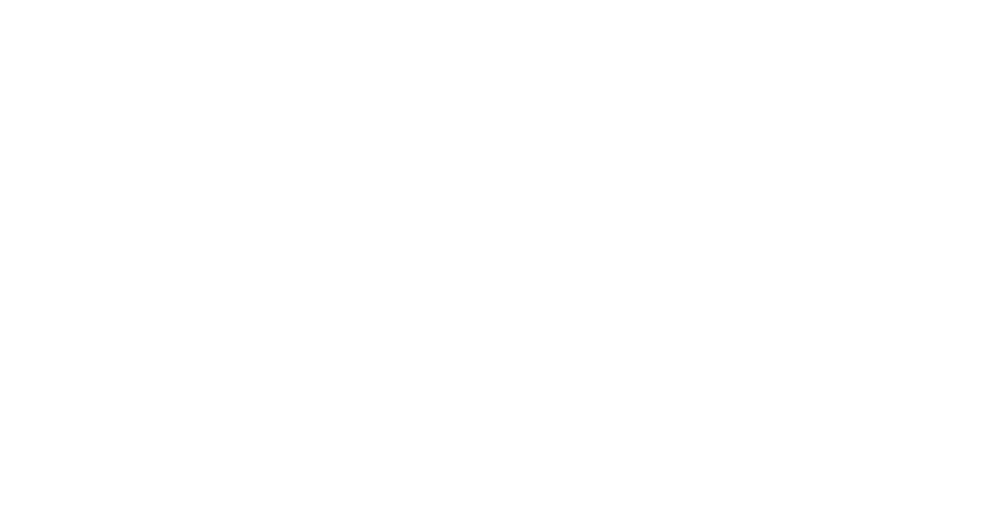
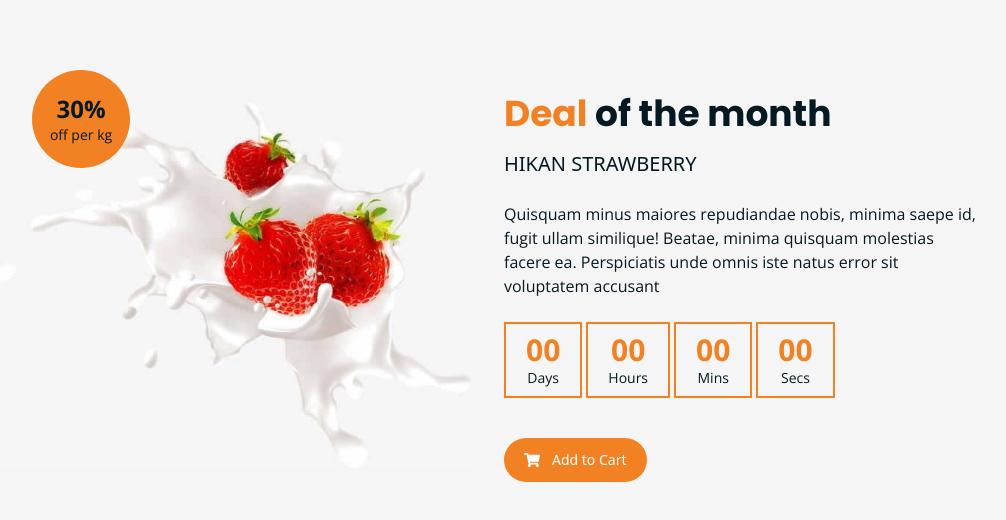
Before and after one commit to maden1738/fruitkha, a React (Vite) app in the folder client/: page / in a window 1280 px wide. Shown: the part 1551-2071 px from the top of the page, without its empty margins (152-1158 px from the left). Before the commit the page ends 1525 px from the top, so only its background shows below. Built offline with nearby package versions, Linux system fonts and the light colour scheme; no server answers.

Commit message:
deal section

```diff
--- a/client/src/pages/Home.tsx
+++ b/client/src/pages/Home.tsx
@@ -2,13 +2,19 @@
 
 import Hero from "../components/home/Hero";
 import Products from "../components/home/Products";
-import { FaShippingFast, FaPhoneVolume, FaSync } from "react-icons/fa";
+import {
+  FaShippingFast,
+  FaPhoneVolume,
+  FaSync,
+  FaShoppingCart,
+} from "react-icons/fa";
+import hero1 from "../assets/a.jpg";
 
 export default function Home() {
   return (
     <>
       <Hero />
-      <section className="bg-background wrapper flex justify-between py-24">
+      <section className="wrapper flex justify-between bg-background py-24">
         <div className="flex gap-4">
           <div className="flex h-[60px] w-[60px] items-center justify-center rounded-[50%] border-2 border-dotted border-accent">
             <FaShippingFast className="text-3xl text-accent" />
@@ -50,6 +56,50 @@
         </div>
       </section>
       <Products />
+      <section className=" wrapper grid grid-cols-2 bg-background py-24">
+        <div className="relative px-4 pt-8">
+          <img src={hero1} alt="" className="max-w-full" />
+          <div className="absolute left-14 top-0 flex  aspect-square h-[98px]  flex-col justify-center rounded-[50%] bg-accent text-center font-open text-secondary">
+            <p className="text-2xl font-bold">30%</p>
+            <p className="text-sm">off per kg</p>
+          </div>
+        </div>
+        <div className="px-4 pt-6 text-secondary">
+          <h3 className=" font-poppins text-4xl font-bold">
+            <span className="text-accent">Deal</span> of the month
+          </h3>
+          <h4 className="mt-4 text-xl font-light uppercase">
+            hikan strawberry
+          </h4>
+          <p className="my-6 font-open">
+            Quisquam minus maiores repudiandae nobis, minima saepe id, fugit
+            ullam similique! Beatae, minima quisquam molestias facere ea.
+            Perspiciatis unde omnis iste natus error sit voluptatem accusant
+          </p>
+          <div className="flex gap-1 font-open">
+            <div className=" border-2 border-accent px-5 py-2  text-center">
+              <p className="text-3xl font-bold text-accent ">00</p>
+              <p className="text-sm">Days</p>
+            </div>
+            <div className=" border-2 border-accent px-5 py-2  text-center">
+              <p className="text-3xl font-bold text-accent ">00</p>
+              <p className="text-sm">Hours</p>
+            </div>
+            <div className=" border-2 border-accent px-5 py-2  text-center">
+              <p className="text-3xl font-bold text-accent ">00</p>
+              <p className="text-sm">Mins</p>
+            </div>
+            <div className=" border-2 border-accent px-5 py-2  text-center">
+              <p className="text-3xl font-bold text-accent ">00</p>
+              <p className="text-sm">Secs</p>
+            </div>
+          </div>
+          <button className="button3 mt-10">
+            <FaShoppingCart className="text-base" />
+            <p>Add to Cart</p>
+          </button>
+        </div>
+      </section>
     </>
   );
 }
```
Also changed, not shown: client/src/assets/a.jpg (added).
